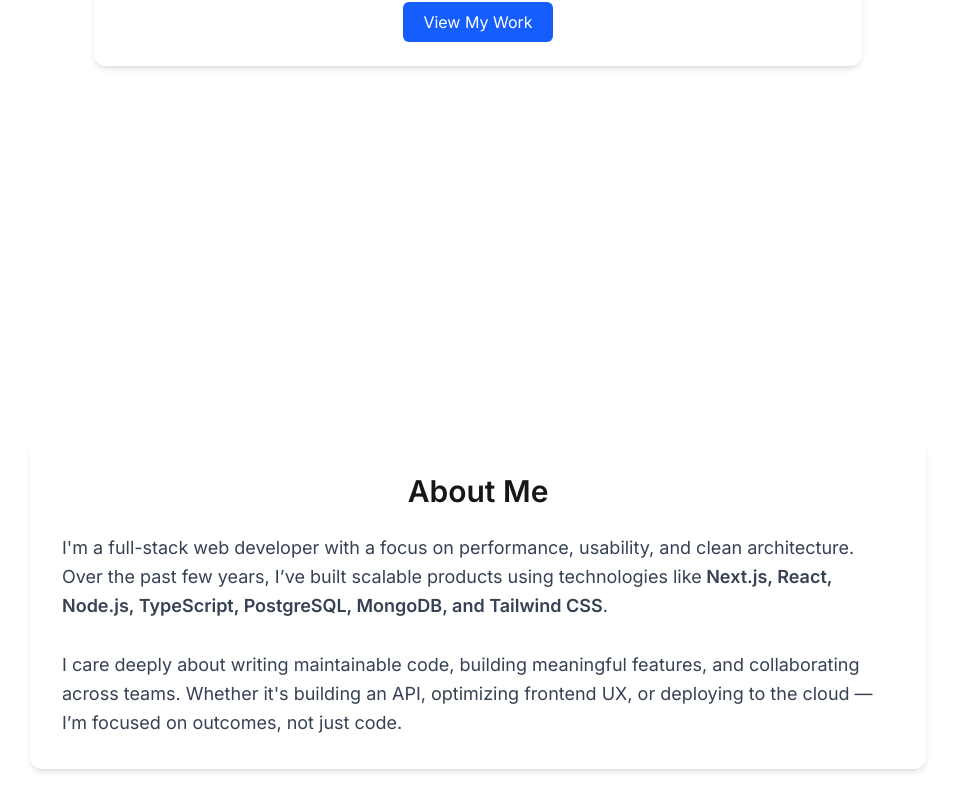
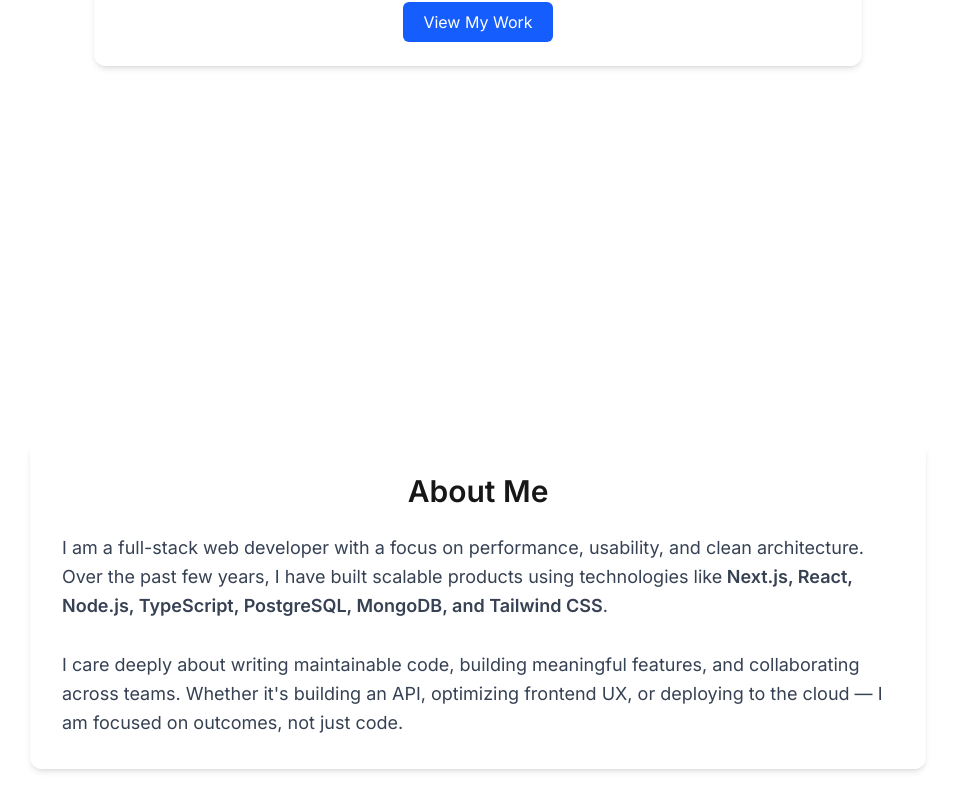
Before and after one commit to Sohaibkundi2/portfolio1, a Next.js app: page / in a window 1280 px wide. Shown: the part 558-1368 px from the top of the page, without its empty margins (162-1117 px from the left). Built offline with nearby package versions, Linux system fonts and the light colour scheme.

Commit message:
Fix contractions in About and Hero components for consistency

```diff
--- a/components/About.tsx
+++ b/components/About.tsx
@@ -10,12 +10,12 @@ export default function About() {
         </h2>
 
         <p className="text-base sm:text-lg text-gray-700 dark:text-gray-300 leading-relaxed">
-          I'm a full-stack web developer with a focus on performance, usability, and clean
-          architecture. Over the past few years, I’ve built scalable products using technologies like
+          I am a full-stack web developer with a focus on performance, usability, and clean
+          architecture. Over the past few years, I have built scalable products using technologies like
           <strong className="font-semibold"> Next.js, React, Node.js, TypeScript, PostgreSQL, MongoDB, and Tailwind CSS</strong>.
           <br /><br />
           I care deeply about writing maintainable code, building meaningful features, and
-          collaborating across teams. Whether it's building an API, optimizing frontend UX, or deploying to the cloud — I’m focused on outcomes, not just code.
+          collaborating across teams. Whether it's building an API, optimizing frontend UX, or deploying to the cloud — I am focused on outcomes, not just code.
         </p>
       </div>
     </section>
--- a/components/Hero.tsx
+++ b/components/Hero.tsx
@@ -1,6 +1,4 @@
 "use client";
-
-import Image from "next/image";
 
 export default function Hero() {
   return (
@@ -11,7 +9,7 @@ export default function Hero() {
       <div className="max-w-3xl w-full space-y-6 backdrop-blur-md bg-white/60 dark:bg-black/40 p-6 rounded-xl shadow-md">
         {/* Name + Role */}
         <h1 className="text-3xl sm:text-4xl font-bold tracking-tight">
-          Hi, I'm  <span className="text-blue-600 dark:text-blue-400">Muhmammad Sohaib</span>
+          Hi, I am  <span className="text-blue-600 dark:text-blue-400">Muhmammad Sohaib</span>
         </h1>
         <h2 className="text-lg sm:text-xl text-gray-700 dark:text-gray-300">
           Full Stack Web Developer · Problem Solver · Tech Explorer
```
